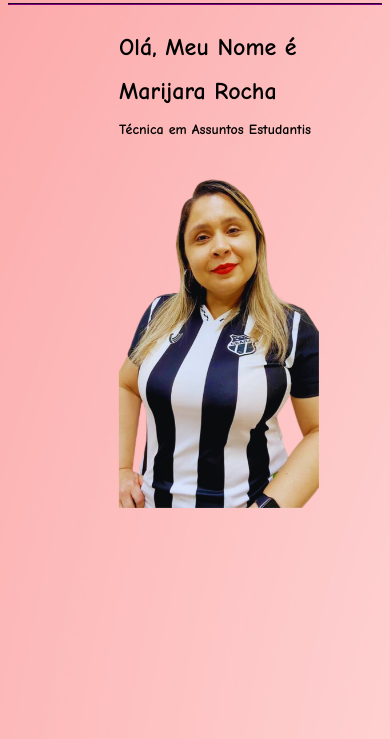
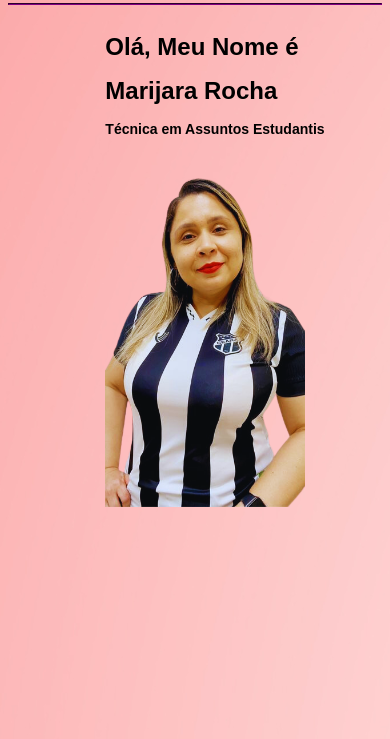
Before and after one commit to gabrielx16x/Portfolio, a plain HTML site: page index.html in a window 390 px wide. Shown: the part 105-844 px from the top of the page. Drawn offline with Linux system fonts and the light colour scheme.

Commit message:
alteração

```diff
--- a/css/experiencia.css
+++ b/css/experiencia.css
@@ -2,7 +2,7 @@
     body {
 
       background-image: url(../img/background.png);
-      font-family: 'Comic Sans MS', Comic Sans, cursive;
+      font-family:Arial, Helvetica, sans-serif;
       font-size: 12px
     }
     hr{
--- a/css/formacao.css
+++ b/css/formacao.css
@@ -2,7 +2,7 @@
   body {
 
     background-image: url(../img/background.png);
-    font-family: 'Comic Sans MS', Comic Sans, cursive;
+    font-family:Arial, Helvetica, sans-serif;
     font-size: 12px
   }
   hr{
--- a/css/fotos.css
+++ b/css/fotos.css
@@ -3,7 +3,7 @@
     body {
 
       background-image: url(../img/background.png);
-      font-family: 'Comic Sans MS', Comic Sans, cursive;
+      font-family:Arial, Helvetica, sans-serif;
       font-size: 12px;
 
     }
--- a/css/sobre.css
+++ b/css/sobre.css
@@ -3,7 +3,7 @@
     body {
 
       background-image: url(../img/background.png);
-      font-family: 'Comic Sans MS', Comic Sans, cursive;
+      font-family:Arial, Helvetica, sans-serif;
       font-size: 12px;
 
     }
--- a/css/style.css
+++ b/css/style.css
@@ -3,7 +3,7 @@
     body {
 
       background-image: url(../img/background.png);
-      font-family: 'Comic Sans MS', Comic Sans, cursive;
+      font-family:Arial, Helvetica, sans-serif;
       font-size: 12px;
 
     }
```
